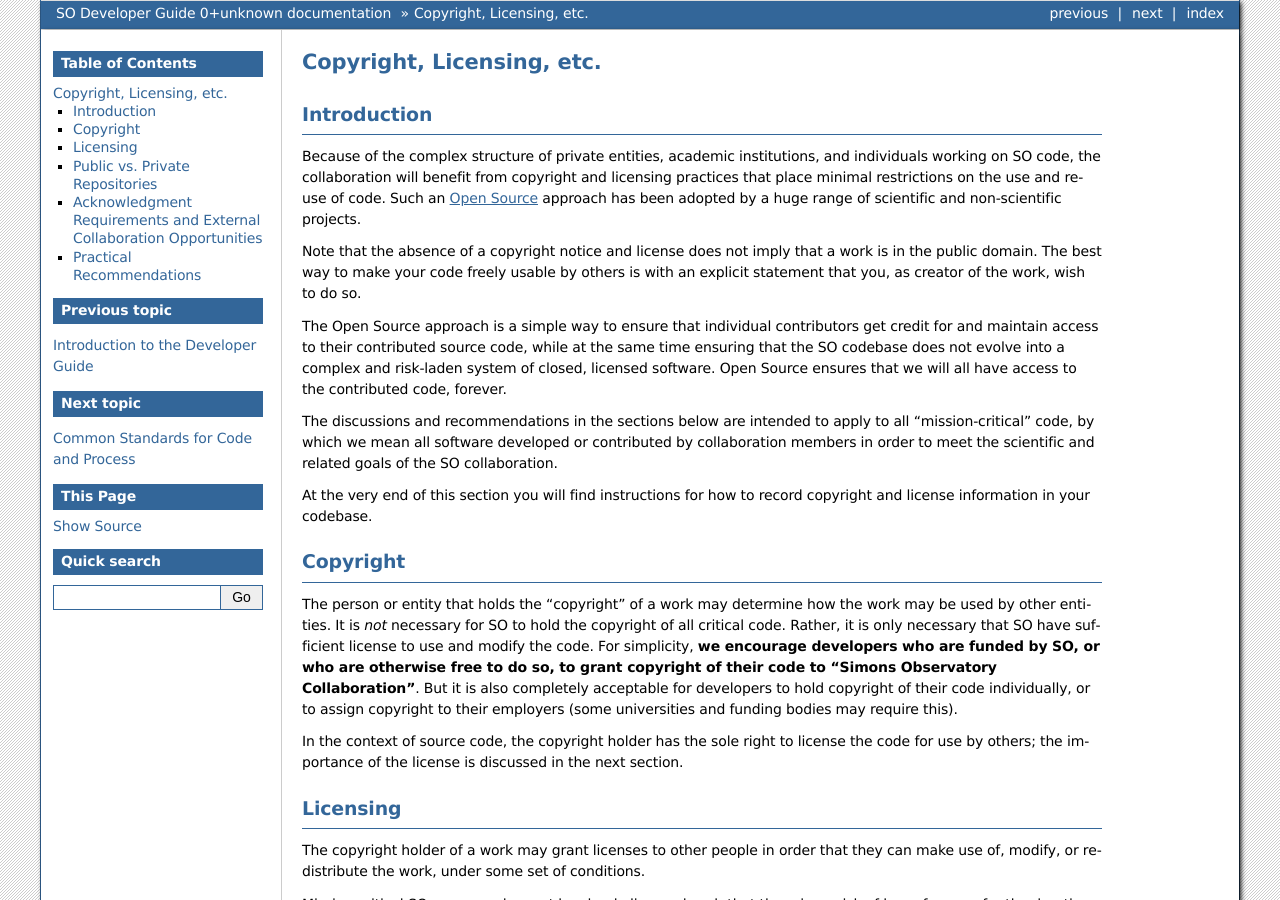
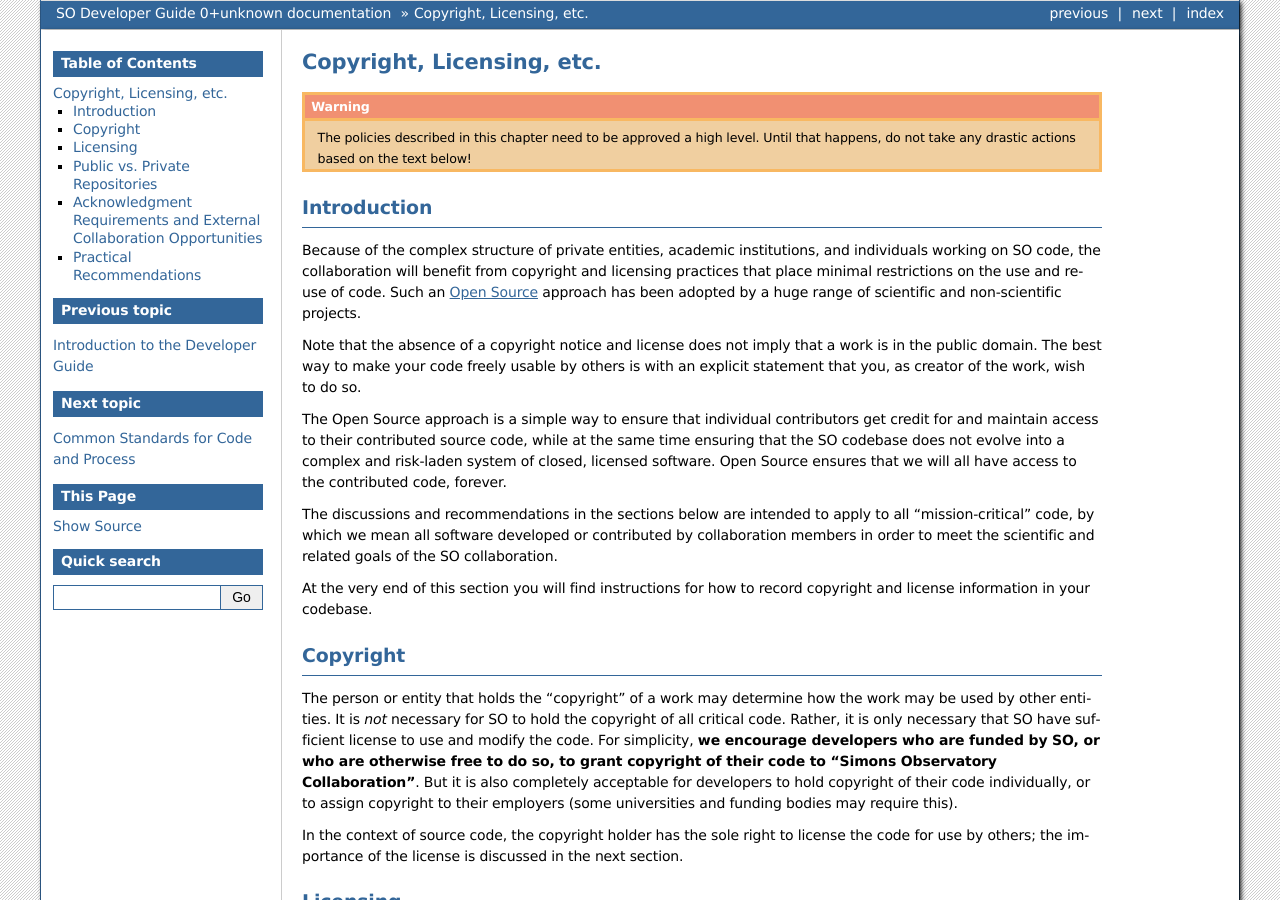
Before and after one commit to simonsobs/so_dev_guide, a Sphinx documentation site: the page built from source/copyright.rst, in a window 1280 px wide and 900 px high. Built offline with Sphinx 7.4.7, drawn with Linux system fonts in a browser that asks for light colours.

Commit message:
copyright.rst: "needs approval" warning.

```diff
--- a/source/copyright.rst
+++ b/source/copyright.rst
@@ -1,6 +1,10 @@
 ==========================
 Copyright, Licensing, etc.
 ==========================
+
+.. warning:: The policies described in this chapter need to be
+             approved a high level.  Until that happens, do not take
+             any drastic actions based on the text below!
 
 Introduction
 ============
```
